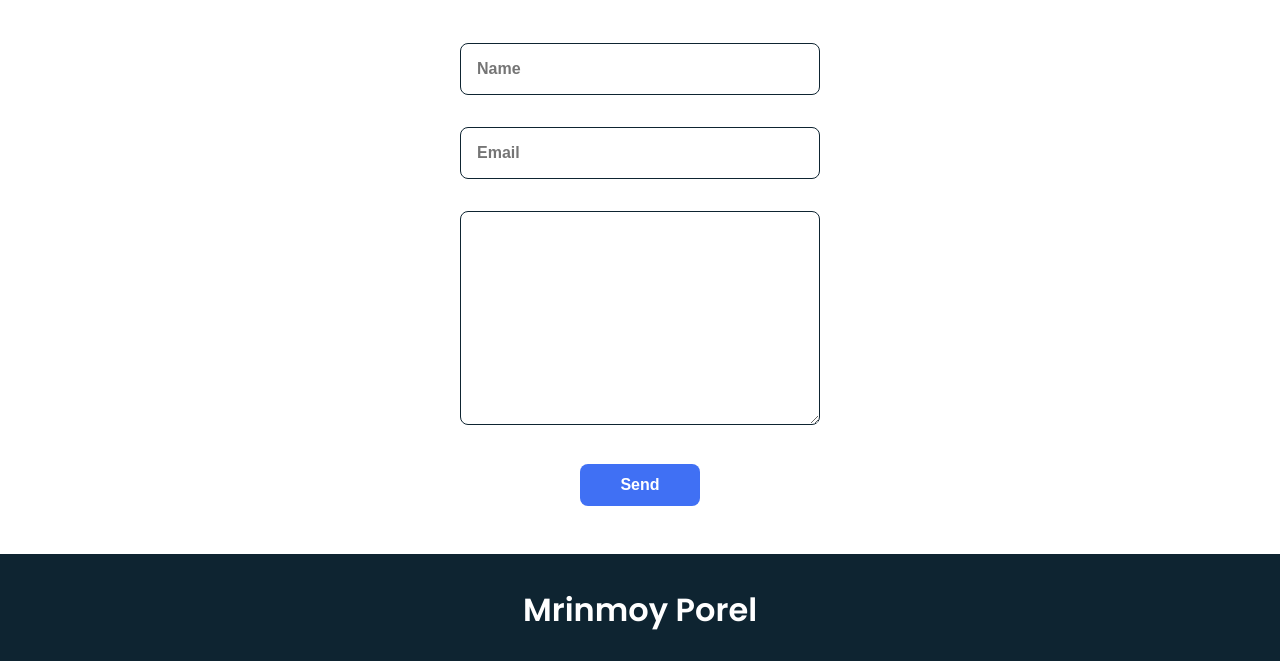
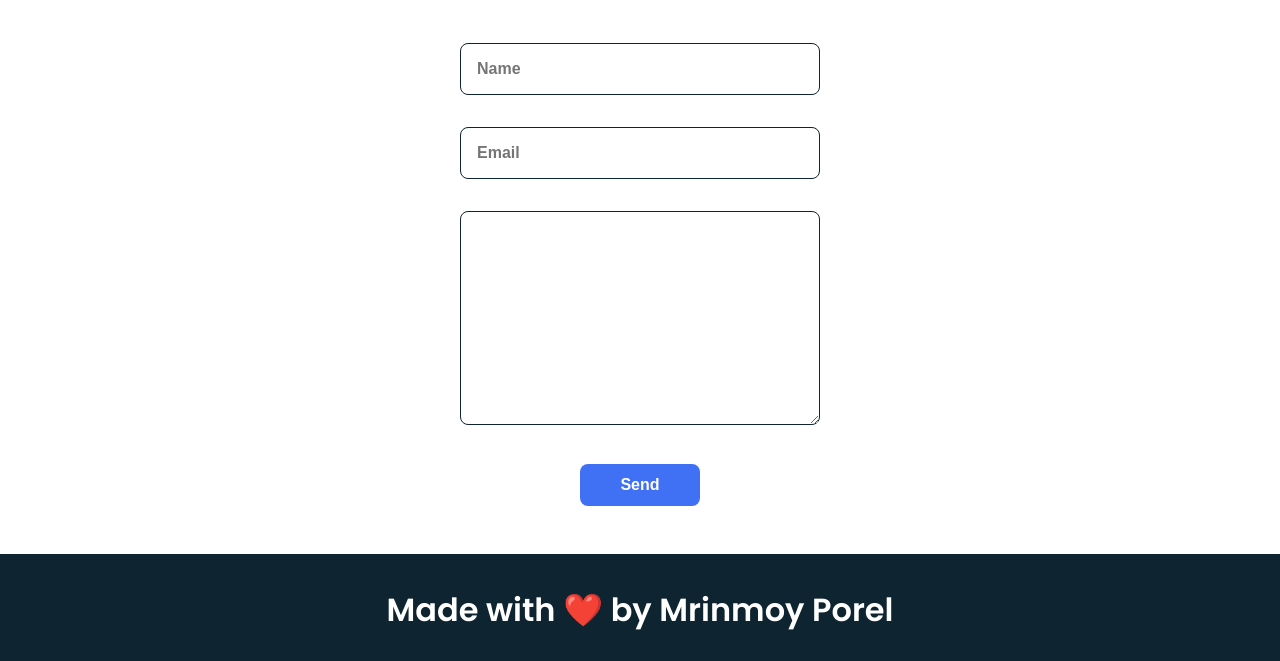
Before and after one commit to mrinnnmoy/portfolio1, a plain HTML site: page index.html in a window 1280 px wide. Shown: the part 2613-3274 px from the top of the page. Drawn offline with nearby package versions, Linux system fonts and the light colour scheme.

Commit message:
footer update

```diff
--- a/index.html
+++ b/index.html
@@ -168,7 +168,7 @@
 
     <!--===== FOOTER =====-->
     <footer class="footer">
-        <p class="footer__title">Mrinmoy Porel</p>
+        <p class="footer__title">Made with ❤️ by Mrinmoy Porel</p>
         <div class="footer__social">
             <a href="https://www.linkedin.com/in/mrinnnmoy/" class="footer__icon"><i class='bx bxl-linkedin'></i></a>
             <a href="http://twitter.com/mrinnnmoy" class="footer__icon"><i class='bx bxl-twitter'></i></a>
```
